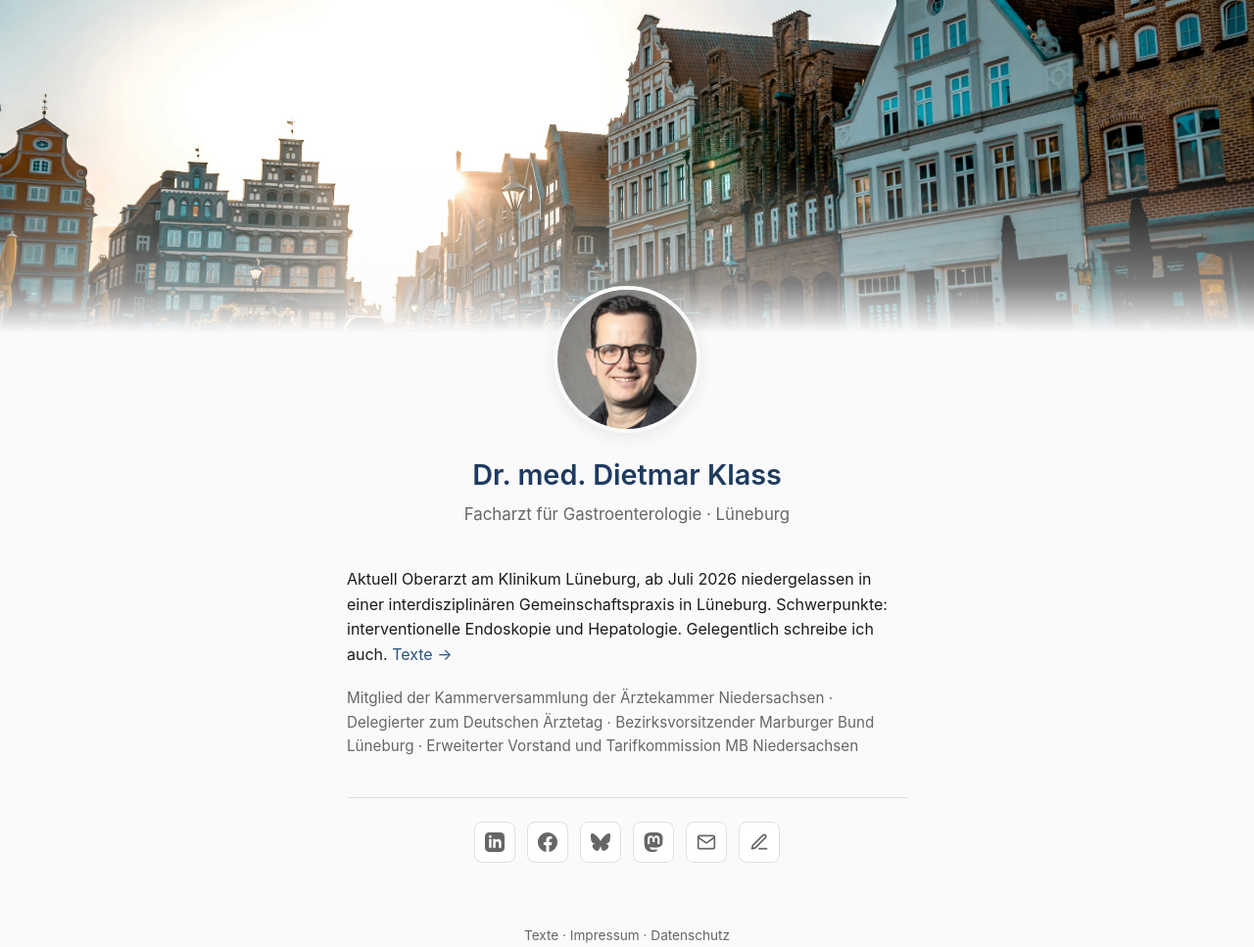
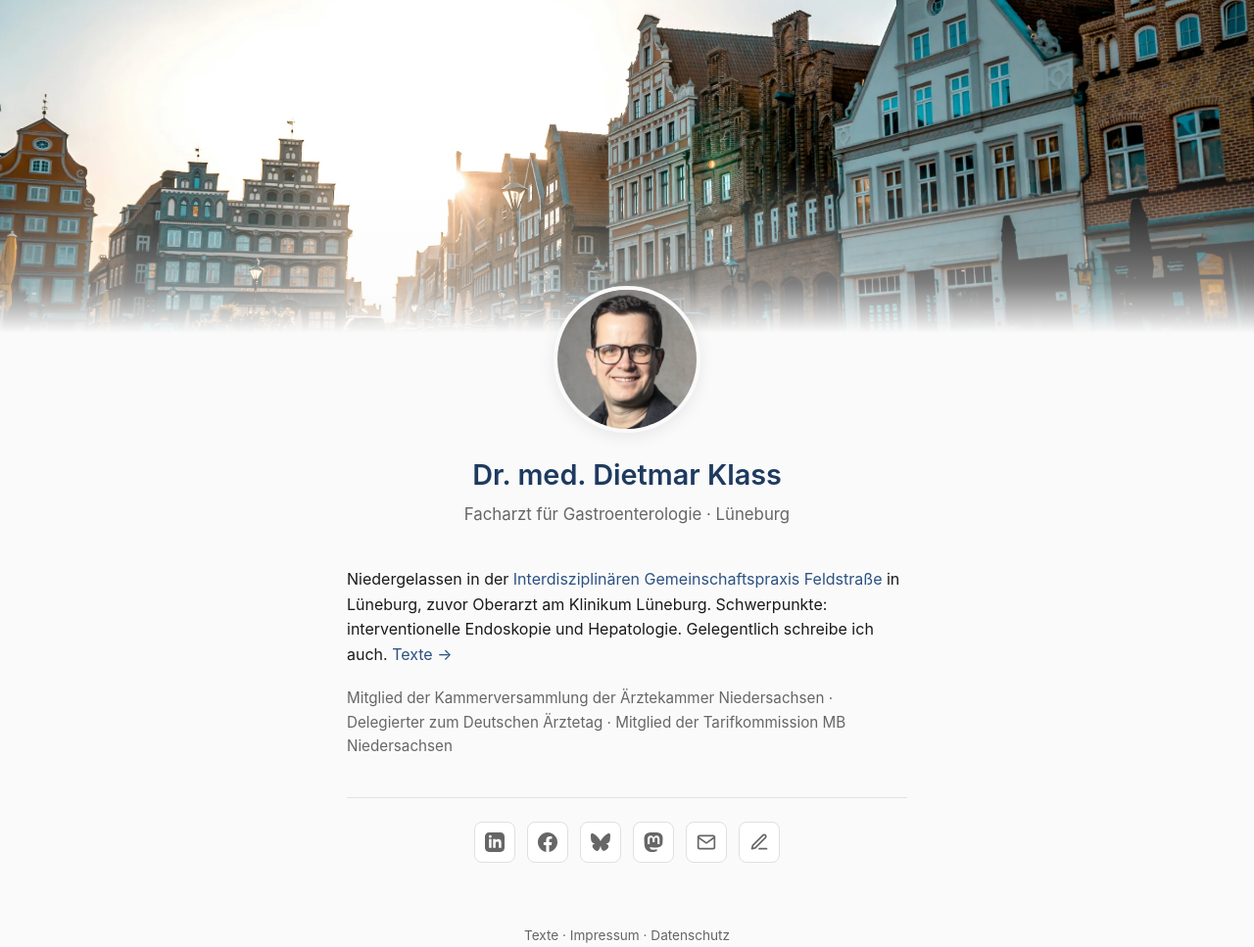
Before and after one commit to docdimy/drklass.de, a Jekyll site: the page index.html, which Jekyll copies as it is, in a window 1280 px wide. Shown: the whole page at 98% size. Built offline with Jekyll 4.4.1, drawn with Linux system fonts in a browser that asks for light colours.

Commit message:
Update professional description and roles in index.html

```diff
--- a/index.html
+++ b/index.html
@@ -174,16 +174,15 @@
   </div>
 
   <p>
-    Aktuell Oberarzt am Klinikum Lüneburg, ab Juli 2026 niedergelassen
-    in einer interdisziplinären Gemeinschaftspraxis in Lüneburg.
-    Schwerpunkte: interventionelle Endoskopie und Hepatologie.
+    Niedergelassen in der <a href="https://praxis-feldstrasse.de" class="texte-link">Interdisziplinären Gemeinschaftspraxis Feldstraße</a>
+    in Lüneburg, zuvor Oberarzt am Klinikum Lüneburg. Schwerpunkte:
+    interventionelle Endoskopie und Hepatologie.
     Gelegentlich schreibe ich auch. <a href="/texte/" class="texte-link">Texte →</a>
   </p>
 
   <p class="roles">
     Mitglied der Kammerversammlung der Ärztekammer Niedersachsen ·
-    Delegierter zum Deutschen Ärztetag · Bezirksvorsitzender Marburger Bund Lüneburg ·
-    Erweiterter Vorstand und Tarifkommission MB Niedersachsen
+    Delegierter zum Deutschen Ärztetag · Mitglied der Tarifkommission MB Niedersachsen
   </p>
 
   <div class="links">
```
